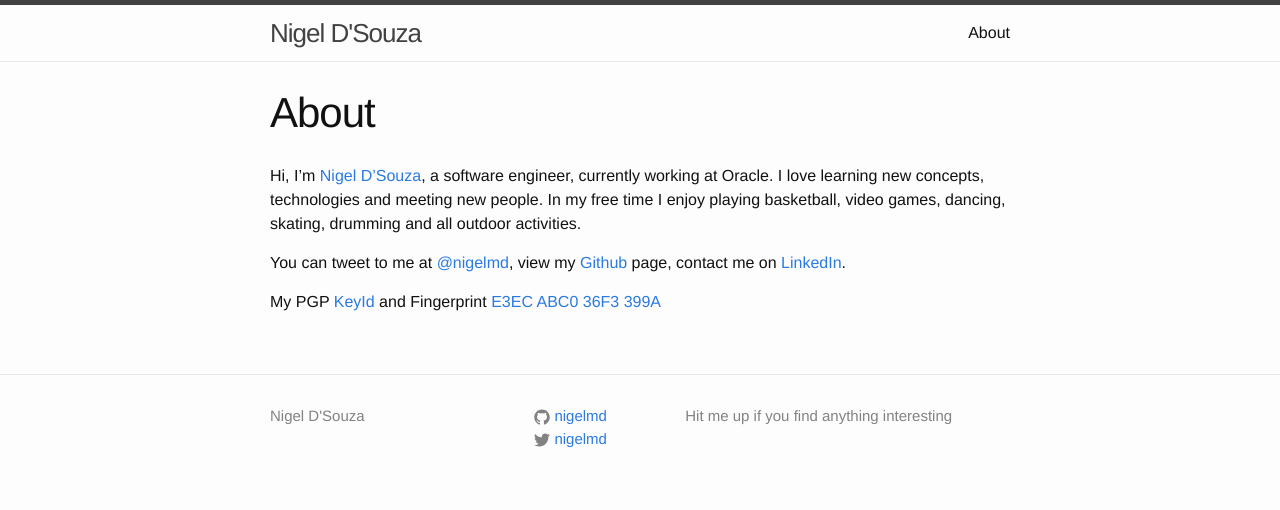
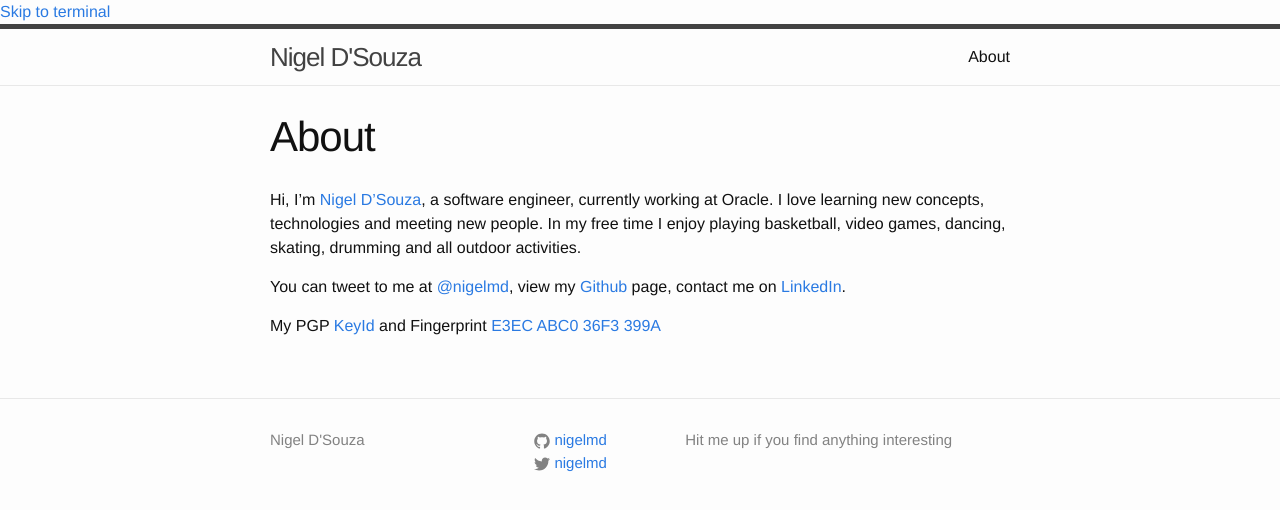
Before and after one commit to nigelmd/nigelmd.github.io, a Jekyll site: the page built from about.md, in a window 1280 px wide. Shown: the top 510 px of the page. Built offline with Jekyll 4.4.1, drawn with Linux system fonts in a browser that asks for light colours.

Commit message:
Lighthouse changes

```diff
--- a/_layouts/default.html
+++ b/_layouts/default.html
@@ -1,9 +1,10 @@
 <!DOCTYPE html>
-<html>
+<html lang="en">
 
   {% include head.html %}
 
   <body>
+    <a class="skip-link" href="#terminal">Skip to terminal</a>
 
     {% include header.html %}
 
```
